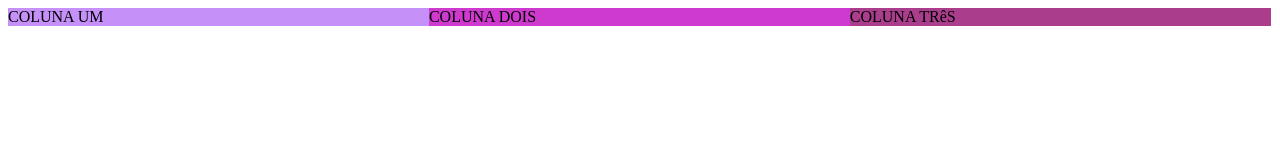
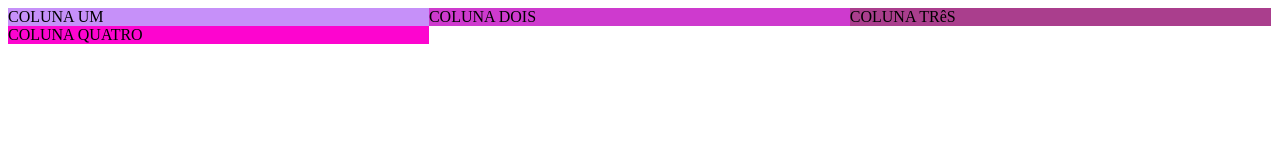
Before and after one commit to julinhafmv/sismetro, a plain HTML site: page aula 8/media-query.html in a window 1280 px wide. Drawn offline with Linux system fonts and the light colour scheme.

Commit message:
media query aula 8

```diff
--- a/aula 8/media-query.html
+++ b/aula 8/media-query.html
@@ -31,6 +31,16 @@
                 width: 33.3%;
             }
         }
+
+        #coluna4 {
+            background-color: rgb(253, 5, 207);
+        }
+
+        @media (min-width: 1200px) {
+            .coluna {
+                width: 33.3%
+            }
+        }
     </style>
 </head>
 
@@ -46,6 +56,10 @@
         COLUNA TRêS
     </div>
 
+    <div id="coluna4" class="coluna">
+        COLUNA QUATRO
+    </div>
+
 </body>
 
 </html>
```
